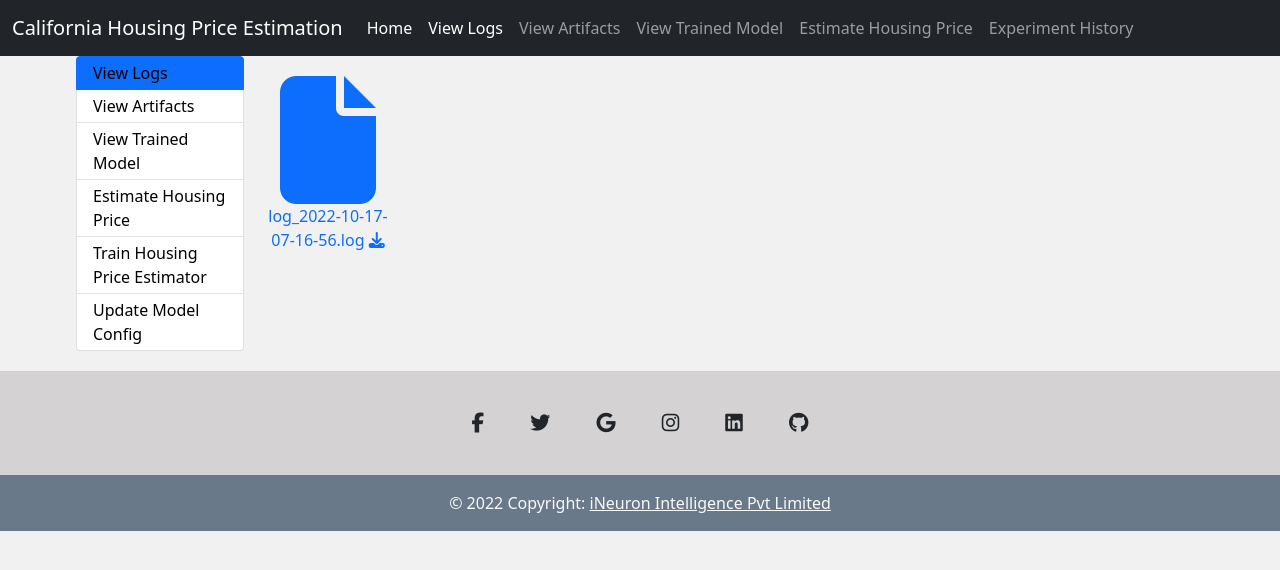
After one commit to RSC007/Adult-Census-Income-Prediction, a Flask app: page /logs in a window 1280 px wide. The commit adds this page. Shown: the top 570 px of the page. Run offline with Flask 2, Linux system fonts and the light colour scheme; some libraries are stand-ins or nearby versions.

Commit message:
view logs ui complete

```diff
--- a/adult_census_income/constant/__init__.py
+++ b/adult_census_income/constant/__init__.py
@@ -9,6 +9,9 @@ MODEL_FILE_NAME = "model.yaml"
 MODEL_FILE_PATH = os.path.join(ROOT_DIR, CONFIG_DIR, MODEL_FILE_NAME)
 
 CURRENT_TIME_STAMP = f"{datetime.now().strftime('%Y-%m-%d-%H-%M-%S')}"
+
+def get_current_time_stamp():
+    return f"{datetime.now().strftime('%Y-%m-%d-%H-%M-%S')}"
 
 # columns
 TARGET_COLUMN = 'salary'
--- a/app.py
+++ b/app.py
@@ -7,16 +7,17 @@ from flask import send_file, abort, render_template
 from adult_census_income.constant import *
 from adult_census_income.util.util import read_yaml_file
 from adult_census_income.exception import AdutlCensusIncomeException
-from adult_census_income.logger import logging
+from adult_census_income.logger import get_log_dataframe, logging
 from adult_census_income.config.configuration import Configuration
 from adult_census_income.pipeline.pipeline import Pipeline
 from adult_census_income.component.model_training import AdultCensusIncomeEstimatorModel
 from adult_census_income.constant import CONFIG_DIR
 
 
+
 ROOT_DIR = os.getcwd()
 LOG_FOLDER_NAME = "logs"
-PIPELINE_FOLDER_NAME = "housing"
+PIPELINE_FOLDER_NAME = "adult_census_income"
 SAVED_MODELS_DIR_NAME = "saved_models"
 MODEL_CONFIG_FILE_PATH = os.path.join(ROOT_DIR, CONFIG_DIR, "model.yaml")
 LOG_DIR = os.path.join(ROOT_DIR, LOG_FOLDER_NAME)
@@ -26,18 +27,50 @@ MODEL_DIR = os.path.join(ROOT_DIR, SAVED_MODELS_DIR_NAME)
 
 app=Flask(__name__)
 
+@app.route('/', methods=['GET', 'POST'])
+def index():
+    try:
+        return render_template('index.html')
+    except Exception as e:
+        return str(e)
 
-@app.route("/",methods=['GET','POST'])
-def index():
-    return render_template('/home/cat/Desktop/ML/Adult-Census-Income-Prediction/templates/index.html')
 
-# @app.route('/', methods=['GET', 'POST'])
-# def index():
-#     try:
-#         print
-#         return render_template('index.html')
-#     except Exception as e:
-#         return str(e)
+@app.route('/view_experiment_hist', methods=['GET', 'POST'])
+def view_experiment_history():
+    experiment_df = Pipeline.get_experiments_status()
+    context = {
+        "experiment": experiment_df.to_html(classes='table table-striped col-12')
+    }
+    return render_template('experiment_history.html', context=context)
+
+@app.route(f'/logs', defaults={'req_path': f'{LOG_FOLDER_NAME}'})
+@app.route(f'/{LOG_FOLDER_NAME}/<path:req_path>')
+def render_log_dir(req_path):
+    print(req_path)
+    if req_path == "logs":
+        os.makedirs(LOG_FOLDER_NAME, exist_ok=True)
+        # Joining the base and the requested path
+        logging.info(f"req_path: {req_path}")
+        abs_path = os.path.join(req_path)
+        # Return 404 if path doesn't exist
+        if not os.path.exists(os.path.join(ROOT_DIR, PIPELINE_FOLDER_NAME, abs_path)):
+            return abort(404)
+
+        # Show directory contents
+        files = {os.path.join(abs_path, file): file for file in os.listdir(os.path.join(ROOT_DIR, PIPELINE_FOLDER_NAME, abs_path))}
+
+        result = {
+            "files": files,
+            "parent_folder": os.path.dirname(abs_path),
+            "parent_label": abs_path
+        }
+        return render_template('log_files.html', result=result)
+    else:
+        # Check if path is a file and serve
+        if os.path.isfile(os.path.join(ROOT_DIR, PIPELINE_FOLDER_NAME, "logs", req_path)):
+            log_df = get_log_dataframe(os.path.join(ROOT_DIR, PIPELINE_FOLDER_NAME, "logs", req_path))
+            context = {"log": log_df.to_html(classes="table-striped", index=False)}
+            return render_template('log.html', context=context)
 
 
 if __name__=="__main__":
--- /dev/null
+++ b/templates/header.html
@@ -0,0 +1,180 @@
+<!doctype html>
+<html lang="en">
+
+<head>
+    <!-- Required meta tags -->
+    <meta charset="utf-8">
+    <meta name="viewport" content="width=device-width, initial-scale=1">
+    <script src="https://kit.fontawesome.com/778c911bcf.js" crossorigin="anonymous"></script>
+    <style>
+
+        .col-md-2 {
+            margin-bottom: 20px;
+            margin-top: 20px;
+        }
+    </style>
+    <!-- Bootstrap CSS -->
+    <link href="https://cdn.jsdelivr.net/npm/bootstrap@5.1.3/dist/css/bootstrap.min.css" rel="stylesheet"
+        integrity="sha384-1BmE4kWBq78iYhFldvKuhfTAU6auU8tT94WrHftjDbrCEXSU1oBoqyl2QvZ6jIW3" crossorigin="anonymous">
+    {% block head %}{% endblock %}
+</head>
+<style>
+
+    table{
+        -webkit-box-shadow: 0px 7px 16px -2px rgba(0,0,0,0.75);
+-moz-box-shadow: 0px 7px 16px -2px rgba(0,0,0,0.75);
+box-shadow: 0px 7px 16px -2px rgba(0,0,0,0.75);
+width:100%;
+overflow:scroll;
+table-layout: fixed;
+    width: 100%;
+
+    overflow:scroll;
+    min-height: 400px; /* table height here */
+  border-collapse: collapse;
+    }
+
+    th,td {
+        text-align:left;
+    word-wrap: break-word;
+}
+</style>
+<body style="background-color: #f1f1f1;">
+
+
+
+    <!---
+
+    navbar code
+
+
+
+    -->
+
+    <nav class="navbar navbar-expand-lg navbar-dark bg-dark">
+        <div class="container-fluid">
+            <button class="navbar-toggler" type="button" data-bs-toggle="collapse" data-bs-target="#navbarTogglerDemo03"
+                aria-controls="navbarTogglerDemo03" aria-expanded="false" aria-label="Toggle navigation">
+                <span class="navbar-toggler-icon"></span>
+            </button>
+            <a class="navbar-brand" href="/">California Housing Price Estimation</a>
+            <div class="collapse navbar-collapse" id="navbarTogglerDemo03">
+                <ul class="navbar-nav me-auto mb-2 mb-lg-0">
+                    <li class="nav-item">
+                        <a class="nav-link active" aria-current="page" href="/">Home</a>
+                    </li>
+                    <li class="nav-item">
+                        <a class="nav-link {% if 'log' in request.path %} active {% endif %}" href="/logs">View Logs</a>
+                    </li>
+                    <li class="nav-item">
+                        <a class="nav-link {% if 'artifact' in request.path %} active {% endif %}" href="/artifact">View Artifacts</a>
+                    </li>
+                    <li class="nav-item">
+                        <a class="nav-link {% if 'saved_models' in request.path %} active {% endif %}" href="/saved_models">View Trained Model</a>
+                    </li>
+                    <li class="nav-item">
+                        <a class="nav-link {% if 'predict' in request.path %} active {% endif %}" href="/predict">Estimate Housing Price</a>
+                    </li>
+                    <li class="nav-item">
+                        <a class="nav-link {% if 'predict' in request.path %} active {% endif %}" href="/view_experiment_hist">Experiment History</a>
+                    </li>
+                </ul>
+            </div>
+        </div>
+        </div>
+    </nav>
+
+
+
+    <div class="row" style="margin-left: 5%;margin-right:5%;">
+
+        <div class="col-md-2 col-sm-12 col-lg-2">
+            <ul class=" list-group ">
+                <li class="list-group-item py-1  {% if 'log' in request.path %} active {% endif %}">
+                    <a  style=" text-decoration: none;color:black" href="/logs">View Logs</a>
+                </li>
+                <li class="list-group-item py-1 {% if 'artifact' in request.path %} active {% endif %}">
+                    <a style=" text-decoration: none;color:rgb(0, 0, 0)" href="/artifact">View Artifacts</a>
+                </li>
+                <li class="list-group-item py-1 {% if 'saved_models' in request.path %} active {% endif %}">
+                    <a style=" text-decoration: none;color:black" href="/saved_models">View Trained Model</a>
+                </li>
+                <li class="list-group-item py-1 {% if 'predict' in request.path %} active {% endif %}">
+                    <a style=" text-decoration: none;color:black" href="/predict">Estimate Housing Price</a>
+                </li>
+                <li class="list-group-item py-1 {% if 'train' in request.path %} active {% endif %}">
+                    <a style=" text-decoration: none;color:black" href="/train">Train Housing Price Estimator</a>
+                </li>
+
+
+
+                <li class="list-group-item py-1 {% if 'update_model_config' in request.path %} active {% endif %}">
+                    <a style=" text-decoration: none;color:black" href="/update_model_config">Update Model Config</a>
+                </li>
+            </ul>
+
+        </div>
+
+        <div class="col-md-8 col-sm-12 col-lg-9" style="margin-top:20px;">
+            {% block content %}
+
+
+            {% endblock %}
+
+        </div>
+
+    </div>
+
+    <!-- footer goes here-->
+
+
+
+
+    <footer class="text-center text-white " style="background-color: #d4d2d2;">
+        <!-- Grid container -->
+        <div class="container pt-4">
+            <!-- Section: Social media -->
+            <section class="mb-4">
+                <!-- Facebook -->
+                <a class="btn btn-link btn-floating btn-lg text-dark m-1" href="#!" role="button"
+                    data-mdb-ripple-color="dark"><i class="fab fa-facebook-f"></i></a>
+
+                <!-- Twitter -->
+                <a class="btn btn-link btn-floating btn-lg text-dark m-1" href="#!" role="button"
+                    data-mdb-ripple-color="dark"><i class="fab fa-twitter"></i></a>
+
+                <!-- Google -->
+                <a class="btn btn-link btn-floating btn-lg text-dark m-1" href="#!" role="button"
+                    data-mdb-ripple-color="dark"><i class="fab fa-google"></i></a>
+
+                <!-- Instagram -->
+                <a class="btn btn-link btn-floating btn-lg text-dark m-1" href="#!" role="button"
+                    data-mdb-ripple-color="dark"><i class="fab fa-instagram"></i></a>
+
+                <!-- Linkedin -->
+                <a class="btn btn-link btn-floating btn-lg text-dark m-1" href="#!" role="button"
+                    data-mdb-ripple-color="dark"><i class="fab fa-linkedin"></i></a>
+                <!-- Github -->
+                <a class="btn btn-link btn-floating btn-lg text-dark m-1" href="#!" role="button"
+                    data-mdb-ripple-color="dark"><i class="fab fa-github"></i></a>
+            </section>
+            <!-- Section: Social media -->
+        </div>
+        <!-- Grid container -->
+
+        <!-- Copyright -->
+        <div class="text-center text-light p-3" style="background-color: rgba(3, 36, 67, 0.504);">
+            © 2022 Copyright:
+            <a class="text-light" href="https://ineuron.ai/">iNeuron Intelligence Pvt Limited</a>
+        </div>
+        <!-- Copyright -->
+    </footer>
+
+
+    <script src="https://cdn.jsdelivr.net/npm/bootstrap@5.1.3/dist/js/bootstrap.bundle.min.js"
+        integrity="sha384-ka7Sk0Gln4gmtz2MlQnikT1wXgYsOg+OMhuP+IlRH9sENBO0LRn5q+8nbTov4+1p"
+        crossorigin="anonymous"></script>
+
+</body>
+
+</html>
--- a/templates/index.html
+++ b/templates/index.html
@@ -25,7 +25,7 @@
         </div>
         </div>
         <div class="col-md-4">
-            <iframe  style = "width:100%;height:100%" src="https://www.youtube.com/embed/42IQIKMSukY" title="YouTube video player" frameborder="0" allow="accelerometer; autoplay; clipboard-write; encrypted-media; gyroscope; picture-in-picture" allowfullscreen></iframe>
+            <iframe width="560" height="315" src="https://www.youtube.com/embed/YyV3hLqvsjM" title="YouTube video player" frameborder="0" allow="accelerometer; autoplay; clipboard-write; encrypted-media; gyroscope; picture-in-picture" allowfullscreen></iframe>
             </div>
 
 
--- /dev/null
+++ b/templates/log_files.html
@@ -0,0 +1,39 @@
+
+{% extends 'header.html' %}
+
+{% block head %}
+
+
+<title>Log Files</title>
+{% endblock %}
+
+{% block content %}
+
+
+
+
+{% if "logs" in result['parent_folder'] %}
+<a href="/logs/{{result['parent_folder']}}"><i class="fa fa-arrow-left" aria-hidden="true"></i>Back</a>
+
+<h4 style="text-align:center;">
+{{result['parent_label']}}
+</h4>
+    {% endif %}
+
+<div class="row">
+    {% for href,label in result["files"].items() %}
+    <div class="col-md-2 text-center">
+        <a href="/{{href}}" style="text-decoration: none;">
+
+            <i class="fa {% if '.' in label %} fa-file {% else %} fa-folder {% endif %} fa-8x" aria-hidden="true"></i> <br>{{ label }}
+            {% if '.' in label %}
+        <i class="fa fa-download" aria-hidden="true"></i>
+        {% endif %}
+    </a>
+    </div>
+    {% endfor %}
+
+</div>
+
+
+{% endblock %}
```
Also changed, not shown: adult_census_income/logger/__init__.py (+25 -10 lines), templates/experiment_history.html (added, +22 -0 lines), templates/files.html (added, +36 -0 lines), templates/log.html (added, +22 -0 lines).
